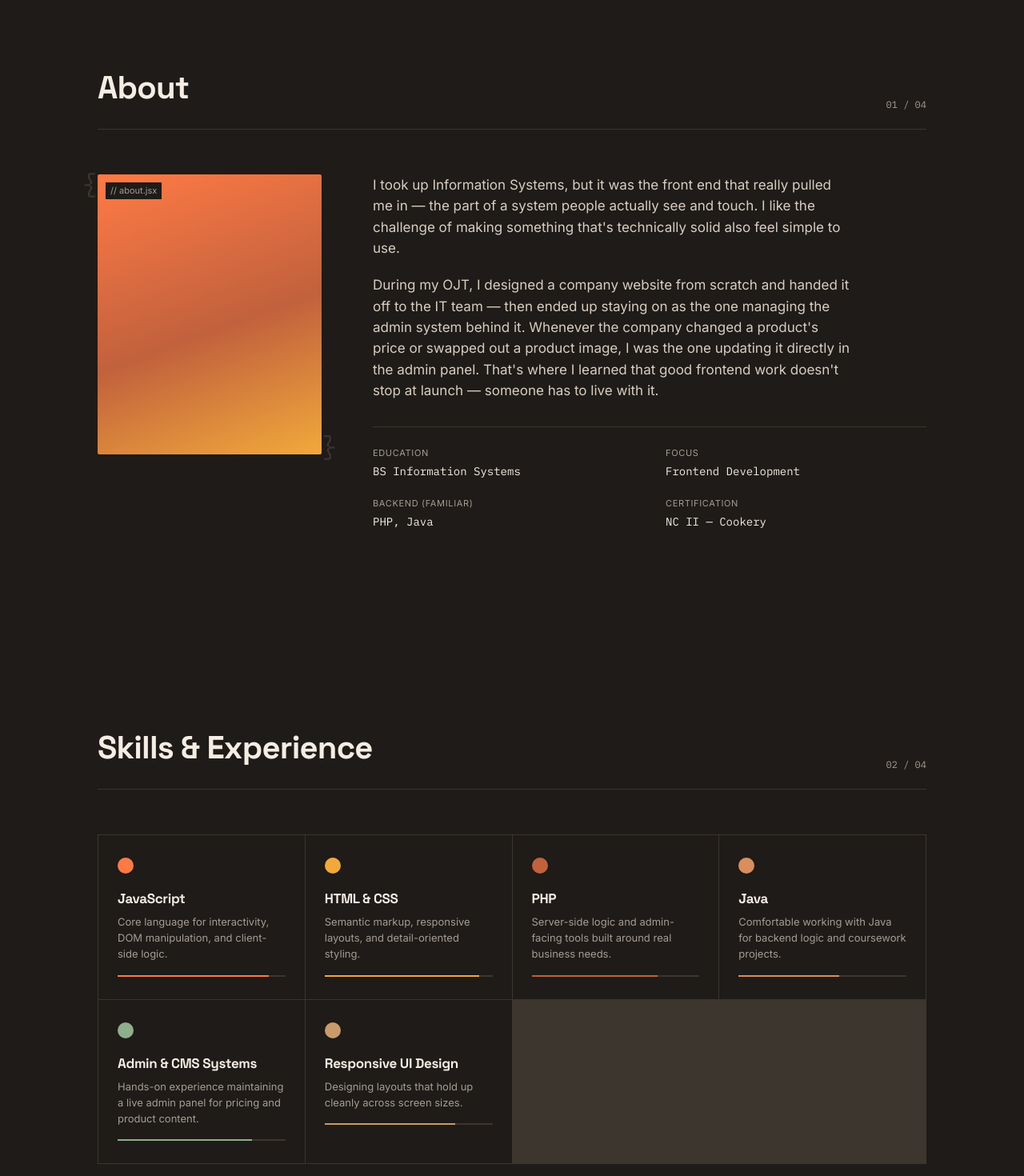
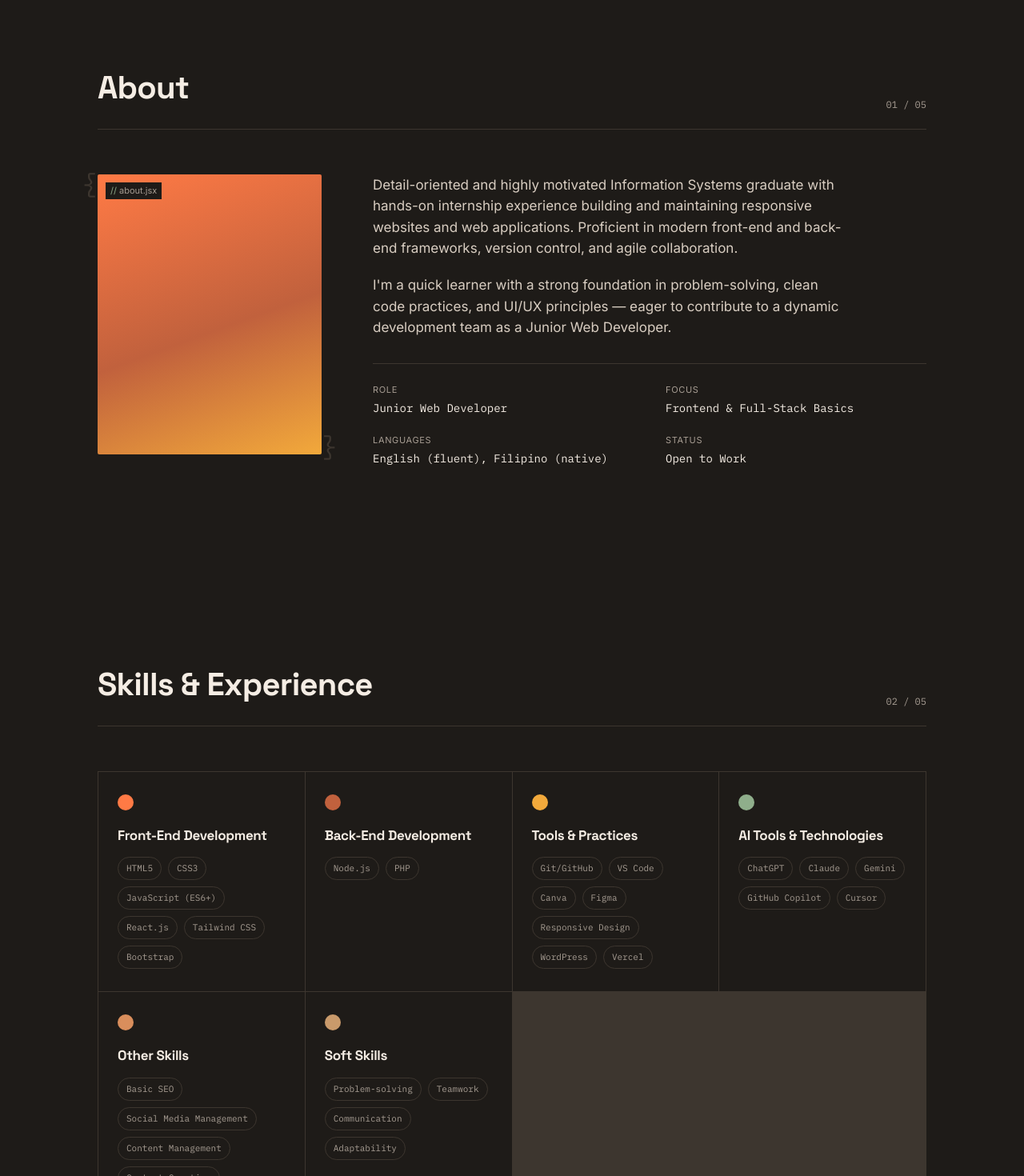
Before and after one commit to For-matthew/my-portfolio, a React (Vite) app: page / in a window 1280 px wide. Shown: the part 820-2290 px from the top of the page at 80% size. Built offline with nearby package versions, Linux system fonts and the light colour scheme.

Commit message:
update content to match resume

```diff
--- a/src/App.jsx
+++ b/src/App.jsx
@@ -3,6 +3,7 @@ import Hero from './components/Hero.jsx'
 import About from './components/About.jsx'
 import Skills from './components/Skills.jsx'
 import Experience from './components/Experience.jsx'
+import Education from './components/Education.jsx'
 import OffClock from './components/OffClock.jsx'
 import Contact from './components/Contact.jsx'
 import Footer from './components/Footer.jsx'
@@ -19,6 +20,7 @@ export default function App() {
       <About />
       <Skills />
       <Experience />
+      <Education />
       <OffClock />
       <Contact />
       <Footer />
--- a/src/components/About.jsx
+++ b/src/components/About.jsx
@@ -5,7 +5,7 @@ export default function About() {
     <section id="about">
       <FadeIn className="sec-head">
         <h2>About</h2>
-        <span className="idx mono">01 / 04</span>
+        <span className="idx mono">01 / 05</span>
       </FadeIn>
       <FadeIn className="about-grid">
         <div className="portrait bracket">
@@ -13,25 +13,22 @@ export default function About() {
         </div>
         <div className="about-copy">
           <p>
-            I took up Information Systems, but it was the front end that really
-            pulled me in — the part of a system people actually see and touch.
-            I like the challenge of making something that's technically solid
-            also feel simple to use.
+            Detail-oriented and highly motivated Information Systems
+            graduate with hands-on internship experience building and
+            maintaining responsive websites and web applications. Proficient
+            in modern front-end and back-end frameworks, version control, and
+            agile collaboration.
           </p>
           <p>
-            During my OJT, I designed a company website from scratch and handed
-            it off to the IT team — then ended up staying on as the one
-            managing the admin system behind it. Whenever the company changed a
-            product's price or swapped out a product image, I was the one
-            updating it directly in the admin panel. That's where I learned
-            that good frontend work doesn't stop at launch — someone has to
-            live with it.
+            I'm a quick learner with a strong foundation in problem-solving,
+            clean code practices, and UI/UX principles — eager to contribute
+            to a dynamic development team as a Junior Web Developer.
           </p>
           <div className="about-meta">
-            <div>Education<span>BS Information Systems</span></div>
-            <div>Focus<span>Frontend Development</span></div>
-            <div>Backend (familiar)<span>PHP, Java</span></div>
-            <div>Certification<span>NC II — Cookery</span></div>
+            <div>Role<span>Junior Web Developer</span></div>
+            <div>Focus<span>Frontend &amp; Full-Stack Basics</span></div>
+            <div>Languages<span>English (fluent), Filipino (native)</span></div>
+            <div>Status<span>Open to Work</span></div>
           </div>
         </div>
       </FadeIn>
--- a/src/components/Contact.jsx
+++ b/src/components/Contact.jsx
@@ -17,7 +17,7 @@ export default function Contact() {
     <section id="contact">
       <FadeIn className="sec-head">
         <h2>Contact</h2>
-        <span className="idx mono">04 / 04</span>
+        <span className="idx mono">05 / 05</span>
       </FadeIn>
       <FadeIn className="contact-grid">
         <div>
@@ -27,9 +27,10 @@ export default function Contact() {
             collaborations.
           </p>
           <div className="direct-links">
-            <a href="mailto:hello@matthewfajardo.dev">hello@matthewfajardo.dev</a>
+            <a href="mailto:gabriellematthewfajardo@gmail.com">gabriellematthewfajardo@gmail.com</a>
+            <a href="tel:+639682189099">+63 968-218-9099</a>
             <a href="https://github.com/For-matthew" target="_blank" rel="noopener noreferrer">GitHub / For-matthew</a>
-            <a href="#" target="_blank" rel="noopener noreferrer">LinkedIn / matthew-fajardo</a>
+            <a href="https://www.linkedin.com/in/matthew-fajardo/" target="_blank" rel="noopener noreferrer">LinkedIn / matthew-fajardo</a>
           </div>
         </div>
         <form onSubmit={handleSubmit}>
--- /dev/null
+++ b/src/components/Education.jsx
@@ -0,0 +1,35 @@
+import FadeIn from './FadeIn.jsx'
+
+export default function Education() {
+  return (
+    <section id="education">
+      <FadeIn className="sec-head">
+        <h2>Education</h2>
+        <span className="idx mono">04 / 05</span>
+      </FadeIn>
+
+      <FadeIn className="exp-card">
+        <div className="exp-tag mono">2022 – 2026</div>
+        <h3>Bachelor of Science in Information Systems</h3>
+        <div className="exp-role mono">Dr. Filemon C. Aguilar Memorial College of Las Piñas — Las Piñas City, Manila</div>
+        <div className="exp-body">
+          <p>
+            <strong>Relevant coursework:</strong> Systems Analysis &amp; Design,
+            Web Development, Data Structures &amp; Algorithms, Information
+            Systems Management, Business Process Management,
+            Human-Computer Interaction (HCI), Information Security,
+            Programming, Enterprise Information Systems, Artificial
+            Intelligence.
+          </p>
+          <p>
+            <strong>Thesis:</strong> "AI E-Learning Platform — Study Anywhere,
+            Anytime" — Grade: 1.25 (Excellent).
+          </p>
+        </div>
+        <div className="tags mono">
+          <span>Dean's Lister</span>
+        </div>
+      </FadeIn>
+    </section>
+  )
+}
--- a/src/components/Experience.jsx
+++ b/src/components/Experience.jsx
@@ -13,29 +13,24 @@ export default function Experience() {
     <section id="experience">
       <FadeIn className="sec-head">
         <h2>Experience</h2>
-        <span className="idx mono">03 / 04</span>
+        <span className="idx mono">03 / 05</span>
       </FadeIn>
 
       <FadeIn className="exp-card">
-        <div className="exp-tag mono">FEATURED — OJT PROJECT</div>
-        <h3>Company Website Design &amp; Admin System Management</h3>
-        <div className="exp-role mono">On-the-Job Training · Frontend &amp; Systems</div>
+        <div className="exp-tag mono">INTERNSHIP / OJT</div>
+        <h3>Digital Marketing Associate</h3>
+        <div className="exp-role mono">Getmeds Philippines, Inc. — Global Pharmaceutical Company, Manila · Jan 2026 – May 2026</div>
         <div className="exp-body">
-          <p>
-            Designed the company's website from the ground up, then handed the
-            build over to the IT team for deployment. Rather than stepping
-            away after handoff, I stayed on as the person responsible for the{' '}
-            <strong>admin system</strong> that kept the site current.
-          </p>
-          <p>
-            Whenever the company updated a product's price or swapped in new
-            product imagery, I made those changes directly through the admin
-            panel — keeping the live site accurate without needing a developer
-            to step in every time.
-          </p>
+          <ul className="exp-list">
+            <li>Managed and grew the company's social media presence across multiple platforms, driving consistent follower growth through content planning and audience engagement strategies.</li>
+            <li>Created original content, marketing copy, and ad copy for social media posts and campaigns, aligned with brand voice and compliance standards.</li>
+            <li>Conducted market and audience research to inform content direction and campaign targeting.</li>
+            <li>Assisted in website design and front-end development tasks, contributing to the maintenance and visual updates of company web pages.</li>
+            <li>Supported inventory-related documentation and coordination as part of cross-functional office tasks.</li>
+          </ul>
         </div>
         <div className="tags mono">
-          <span>HTML/CSS</span><span>JavaScript</span><span>PHP</span><span>Admin Systems</span>
+          <span>Social Media</span><span>Content Creation</span><span>Market Research</span><span>Web Development</span><span>Documentation</span>
         </div>
       </FadeIn>
 
--- a/src/components/Nav.jsx
+++ b/src/components/Nav.jsx
@@ -16,7 +16,8 @@ export default function Nav() {
         <a href="#about"><span>01</span> About</a>
         <a href="#skills"><span>02</span> Skills</a>
         <a href="#experience"><span>03</span> Experience</a>
-        <a href="#contact"><span>04</span> Contact</a>
+        <a href="#education"><span>04</span> Education</a>
+        <a href="#contact"><span>05</span> Contact</a>
       </div>
     </nav>
   )
--- a/src/components/Skills.jsx
+++ b/src/components/Skills.jsx
@@ -1,13 +1,36 @@
-import { motion } from 'framer-motion'
 import FadeIn from './FadeIn.jsx'
 
-const skills = [
-  { name: 'JavaScript', desc: 'Core language for interactivity, DOM manipulation, and client-side logic.', level: 90, color: 'var(--accent)' },
-  { name: 'HTML & CSS', desc: 'Semantic markup, responsive layouts, and detail-oriented styling.', level: 92, color: 'var(--amber)' },
-  { name: 'PHP', desc: 'Server-side logic and admin-facing tools built around real business needs.', level: 75, color: 'var(--terracotta)' },
-  { name: 'Java', desc: 'Comfortable working with Java for backend logic and coursework projects.', level: 60, color: '#D98E5C' },
-  { name: 'Admin & CMS Systems', desc: 'Hands-on experience maintaining a live admin panel for pricing and product content.', level: 80, color: 'var(--sage)' },
-  { name: 'Responsive UI Design', desc: 'Designing layouts that hold up cleanly across screen sizes.', level: 78, color: '#C99A6B' },
+const skillGroups = [
+  {
+    title: 'Front-End Development',
+    color: 'var(--accent)',
+    items: ['HTML5', 'CSS3', 'JavaScript (ES6+)', 'React.js', 'Tailwind CSS', 'Bootstrap'],
+  },
+  {
+    title: 'Back-End Development',
+    color: 'var(--terracotta)',
+    items: ['Node.js', 'PHP'],
+  },
+  {
+    title: 'Tools & Practices',
+    color: 'var(--amber)',
+    items: ['Git/GitHub', 'VS Code', 'Canva', 'Figma', 'Responsive Design', 'WordPress', 'Vercel'],
+  },
+  {
+    title: 'AI Tools & Technologies',
+    color: 'var(--sage)',
+    items: ['ChatGPT', 'Claude', 'Gemini', 'GitHub Copilot', 'Cursor'],
+  },
+  {
+    title: 'Other Skills',
+    color: '#D98E5C',
+    items: ['Basic SEO', 'Social Media Management', 'Content Management', 'Content Creation', 'Cross-Browser Testing', 'Debugging & Troubleshooting'],
+  },
+  {
+    title: 'Soft Skills',
+    color: '#C99A6B',
+    items: ['Problem-solving', 'Teamwork', 'Communication', 'Adaptability'],
+  },
 ]
 
 export default function Skills() {
@@ -15,22 +38,17 @@ export default function Skills() {
     <section id="skills">
       <FadeIn className="sec-head">
         <h2>Skills &amp; Experience</h2>
-        <span className="idx mono">02 / 04</span>
+        <span className="idx mono">02 / 05</span>
       </FadeIn>
       <div className="skills-grid">
-        {skills.map((s, i) => (
-          <FadeIn key={s.name} className="skill-card" delay={i * 0.05}>
-            <div className="swatch" style={{ background: s.color }}></div>
-            <h3>{s.name}</h3>
-            <p>{s.desc}</p>
-            <div className="bar">
-              <motion.i
-                initial={{ width: 0 }}
-                whileInView={{ width: `${s.level}%` }}
-                viewport={{ once: true }}
-                transition={{ duration: 0.8, delay: 0.2 }}
-                style={{ background: s.color }}
-              />
+        {skillGroups.map((g, i) => (
+          <FadeIn key={g.title} className="skill-card" delay={i * 0.05}>
+            <div className="swatch" style={{ background: g.color }}></div>
+            <h3>{g.title}</h3>
+            <div className="skill-pills">
+              {g.items.map((item) => (
+                <span key={item} className="skill-pill mono">{item}</span>
+              ))}
             </div>
           </FadeIn>
         ))}
--- a/src/index.css
+++ b/src/index.css
@@ -215,10 +215,28 @@ nav.scrolled{border-bottom-color:var(--line);}
 .skill-card .swatch{
   width:20px;height:20px;margin-bottom:18px;border-radius:50%;
 }
-.skill-card h3{font-size:17px;margin-bottom:6px;color:var(--ink);}
-.skill-card p{font-size:13px;color:var(--graphite);margin-bottom:16px;}
+.skill-card h3{font-size:17px;margin-bottom:14px;color:var(--ink);}
+.skill-pills{display:flex;flex-wrap:wrap;gap:8px;}
+.skill-pill{
+  font-size:11px;
+  border:1px solid var(--line);
+  padding:5px 10px;
+  color:var(--graphite);
+  border-radius:20px;
+  transition:border-color .15s ease, color .15s ease;
+}
+.skill-card:hover .skill-pill{border-color:var(--line);}
 .bar{height:2px;background:var(--line);position:relative;overflow:hidden;}
 .bar i{position:absolute;left:0;top:0;bottom:0;background:var(--accent);}
+
+.exp-list{list-style:none;padding:0;margin:0;}
+.exp-list li{
+  color:#D8CDC1;font-size:15px;margin-bottom:14px;max-width:64ch;
+  padding-left:20px;position:relative;
+}
+.exp-list li::before{
+  content:"—";position:absolute;left:0;color:var(--accent);
+}
 
 /* ---------- Experience ---------- */
 .exp-card{
```
